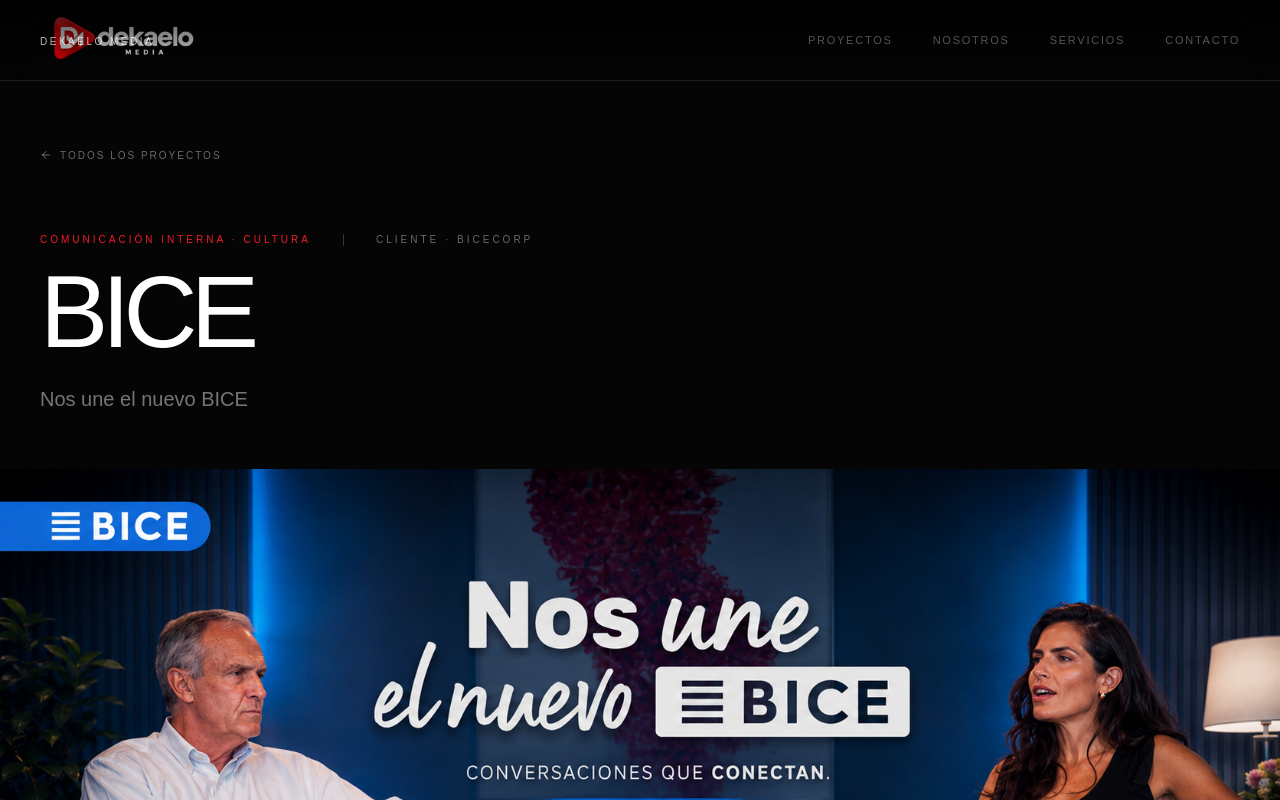
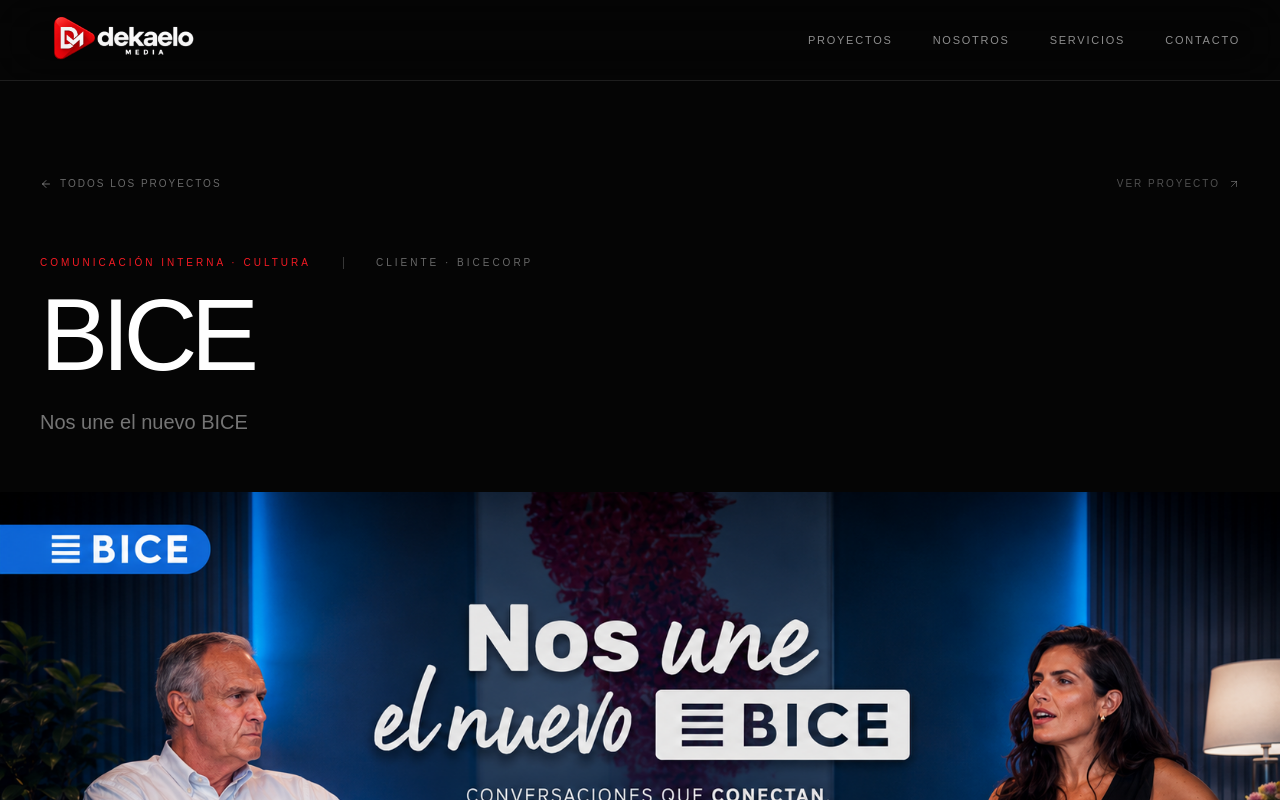
Before and after one commit to TronxGroup/Dekaelo-Media, a Next.js app: page /proyectos/bice in a window 1280 px wide. Shown: the top 800 px of the page. Built offline with nearby package versions, Linux system fonts and the light colour scheme.

Commit message:
Update page.tsx

```diff
--- a/app/proyectos/[slug]/page.tsx
+++ b/app/proyectos/[slug]/page.tsx
@@ -2,7 +2,7 @@ import Image from "next/image";
 import Link from "next/link";
 import { notFound } from "next/navigation";
 import type { Metadata } from "next";
-import { ArrowLeft, ArrowUpRight } from "lucide-react";
+import { ArrowLeft, ArrowUp, ArrowUpRight } from "lucide-react";
 
 /* ============================================================
    PROYECTOS
@@ -275,38 +275,41 @@ export default function ProjectPage({
   }
 
   return (
-    <main className="min-h-screen bg-[#050505] text-white">
-
-      {/* =====================================================
-          HEADER
-      ====================================================== */}
-
-      <header className="fixed left-0 top-0 z-50 w-full bg-gradient-to-b from-black/80 to-transparent px-5 py-5 md:px-10 md:py-7">
-
-        <Link
-          href="/"
-          className="text-[10px] uppercase tracking-[0.25em] text-white/70 transition hover:text-white"
+    <main
+      id="top"
+      className="min-h-screen bg-[#050505] text-white"
     >
-          Dekaelo Media
-        </Link>
-
-      </header>
-
       {/* =====================================================
           HERO
       ====================================================== */}
 
-      <section className="relative pt-28 md:pt-36">
+      <section className="relative pt-36 md:pt-44">
 
         <div className="px-5 md:px-10">
 
+          {/* NAVEGACIÓN */}
+
+          <div className="flex items-center justify-between">
+
             <Link
               href="/proyectos"
-            className="inline-flex items-center gap-2 text-[10px] uppercase tracking-[0.2em] text-white/40 transition hover:text-white"
+              className="group inline-flex items-center gap-2 text-[10px] uppercase tracking-[0.2em] text-white/40 transition hover:text-white"
             >
-            <ArrowLeft className="h-3 w-3" />
+              <ArrowLeft className="h-3 w-3 transition-transform group-hover:-translate-x-1" />
               Todos los proyectos
             </Link>
+
+            <a
+              href="#proyecto"
+              className="hidden items-center gap-2 text-[10px] uppercase tracking-[0.2em] text-white/30 transition hover:text-white md:inline-flex"
+            >
+              Ver proyecto
+              <ArrowUpRight className="h-3 w-3" />
+            </a>
+
+          </div>
+
+          {/* CATEGORÍA / CLIENTE */}
 
           <div className="mt-16 flex flex-col gap-3 md:flex-row md:items-center md:gap-8">
 
@@ -322,15 +325,21 @@ export default function ProjectPage({
 
           </div>
 
+          {/* TÍTULO */}
+
           <h1 className="mt-5 max-w-6xl text-[clamp(3rem,8vw,8rem)] font-medium leading-[0.88] tracking-[-0.065em]">
             {project.title}
           </h1>
+
+          {/* SUBTÍTULO */}
 
           <p className="mt-7 max-w-2xl text-lg text-white/45 md:text-xl">
             {project.subtitle}
           </p>
 
         </div>
+
+        {/* HERO IMAGE */}
 
         <div className="relative mt-14 aspect-[16/9] w-full overflow-hidden">
 
@@ -351,7 +360,10 @@ export default function ProjectPage({
           PROJECT INTRO
       ====================================================== */}
 
-      <section className="px-5 py-24 md:px-10 md:py-32">
+      <section
+        id="proyecto"
+        className="scroll-mt-28 px-5 py-24 md:px-10 md:py-32"
+      >
 
         <div className="grid gap-12 md:grid-cols-12">
 
@@ -721,6 +733,27 @@ export default function ProjectPage({
       </section>
 
       {/* =====================================================
+          VOLVER ARRIBA
+      ====================================================== */}
+
+      <div className="border-t border-white/10 px-5 py-8 md:px-10">
+
+        <div className="mx-auto max-w-7xl">
+
+          <a
+            href="#top"
+            className="group inline-flex items-center gap-3 text-[10px] uppercase tracking-[0.18em] text-white/35 transition hover:text-white"
+          >
+            Volver arriba
+
+            <ArrowUp className="h-3 w-3 transition-transform group-hover:-translate-y-1" />
+          </a>
+
+        </div>
+
+      </div>
+
+      {/* =====================================================
           CTA
       ====================================================== */}
 
@@ -748,9 +781,7 @@ export default function ProjectPage({
           >
             Contactar
 
-            <ArrowUpRight
-              className="h-4 w-4 transition-transform group-hover:translate-x-1 group-hover:-translate-y-1"
-            />
+            <ArrowUpRight className="h-4 w-4 transition-transform group-hover:translate-x-1 group-hover:-translate-y-1" />
           </Link>
 
         </div>
```
Lines whose indentation alone changed are shown as unchanged.
